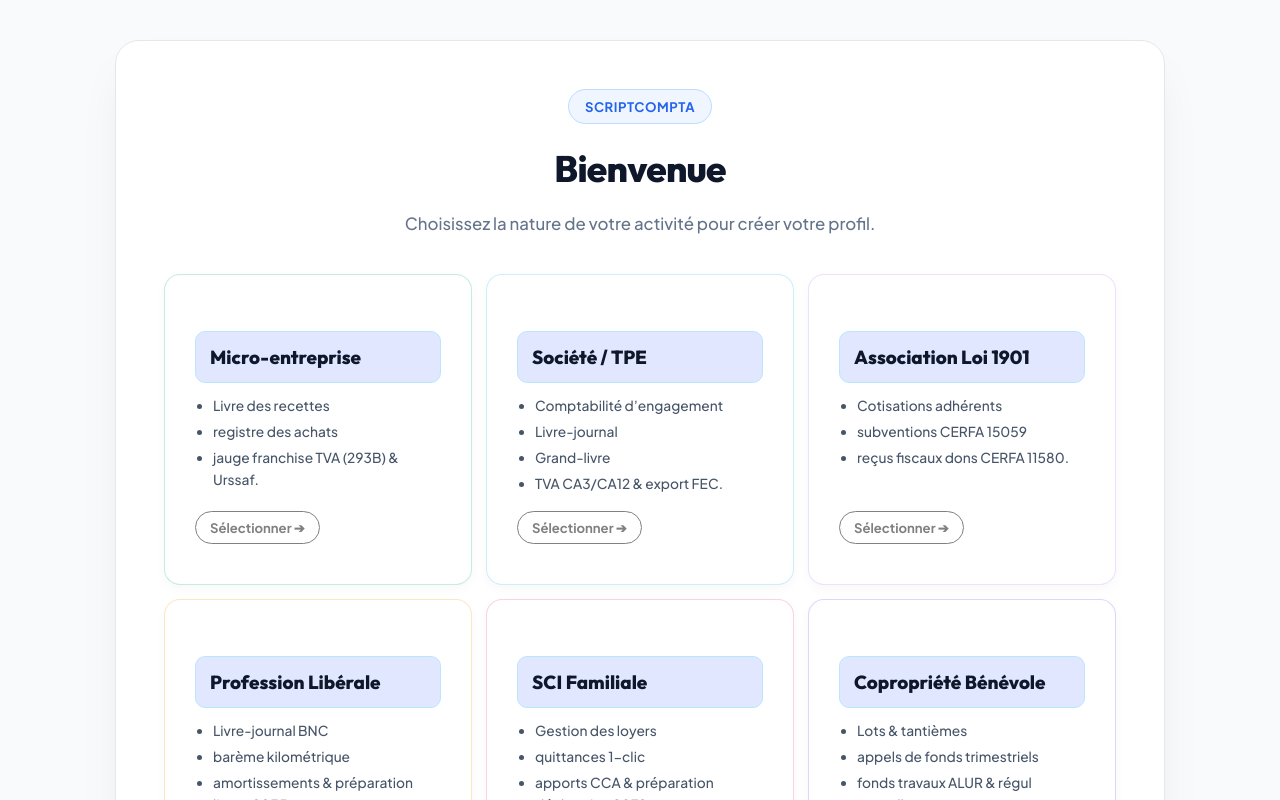
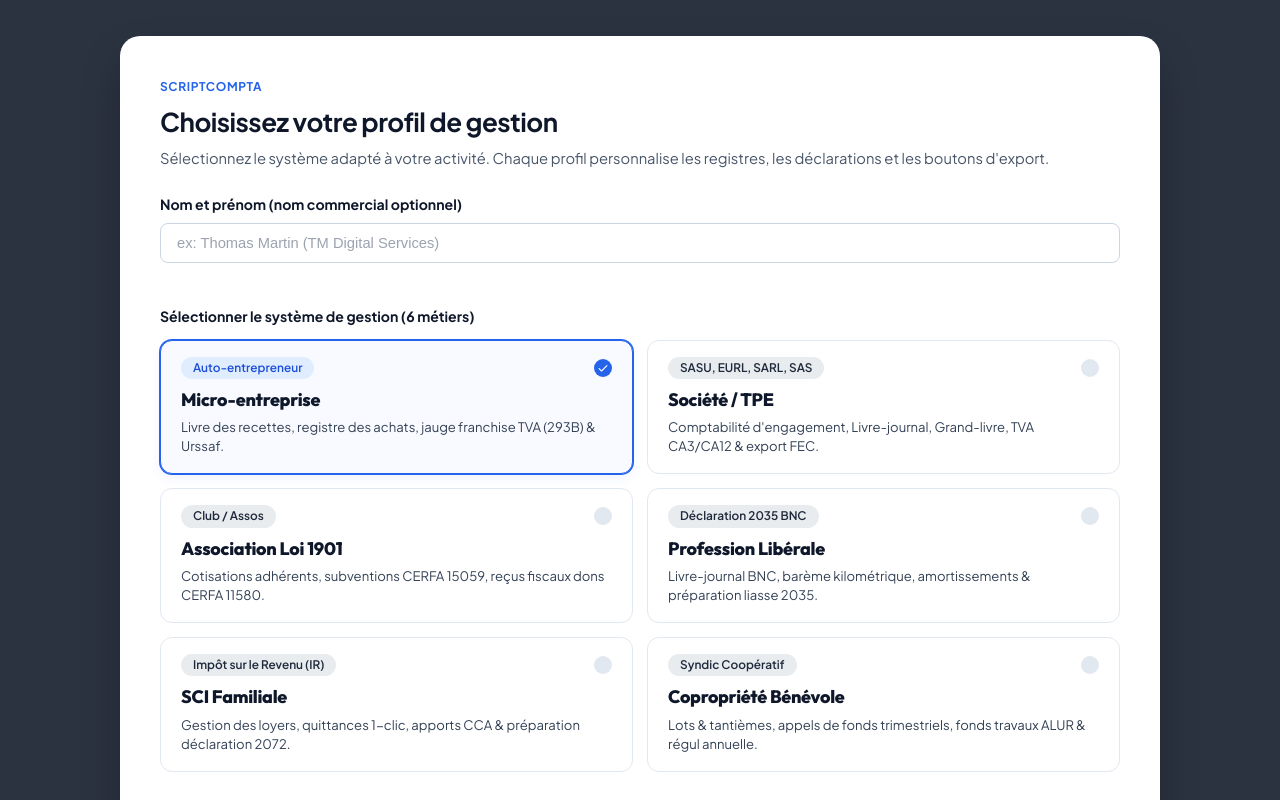
Before and after one commit to Github1234fab/scriptCompta, a Svelte app in the folder saas-svelte/: page / in a window 1280 px wide. Shown: the top 800 px of the page. Built offline with nearby package versions, Linux system fonts and the light colour scheme.

Commit message:
strucutre ok côte client

```diff
--- a/saas-svelte/src/components/Members.svelte
+++ b/saas-svelte/src/components/Members.svelte
@@ -34,11 +34,9 @@
   ];
 
   let allAssoTransactions = $derived.by(() => {
-    const fromStore = $transactions.filter((/** @type {any} */ t) =>
+    return $transactions.filter((/** @type {any} */ t) =>
       (t.compteAttribué === "756" || t.compteAttribué === "706" || t.compteCredit === "756" || t.compteCredit === "706" || t.compte === "756" || t.compte === "706") && t.credit > 0
     );
-    if (fromStore.length > 0) return fromStore;
-    return sampleAssoTx;
   });
 
   let filteredOperations = $derived(
--- a/saas-svelte/src/components/Sidebar.svelte
+++ b/saas-svelte/src/components/Sidebar.svelte
@@ -158,8 +158,7 @@
 
   <div class="sidebar-footer-card" style="margin: 6px 12px 14px 12px; padding: 10px 14px; border-top: 1px solid rgba(0, 0, 0, 0.6); border-bottom: 1px solid rgba(255, 255, 255, 0.08); border-left: 1px solid rgba(0, 0, 0, 0.4); border-right: 1px solid rgba(0, 0, 0, 0.4); background: #0c1322; border-radius: 8px; box-shadow: inset 0 2px 3px rgba(0, 0, 0, 0.75); box-sizing: border-box;">
     <div style="font-size: 0.68rem; text-transform: uppercase; font-weight: 700; color: #94a3b8; margin-bottom: 6px; letter-spacing: 0.05em;">Structure / Dossier</div>
-    <div style="display: flex; align-items: center; gap: 8px; width: 100%;">
-      <i class="fa-solid fa-building-columns" style="color: #60a5fa; font-size: 0.85rem; flex-shrink: 0;"></i>
+    <div style="display: flex; align-items: center; width: 100%;">
       <select
         value={$activeEntityId}
         onchange={(e) => {
@@ -171,7 +170,7 @@
             updateActiveEntityId(target.value);
           }
         }}
-        style="flex: 1; min-width: 0; background: #060b14; border-top: 1px solid rgba(0, 0, 0, 0.7); border-bottom: 1px solid rgba(255, 255, 255, 0.08); border-left: 1px solid rgba(0, 0, 0, 0.4); border-right: 1px solid rgba(0, 0, 0, 0.4); border-radius: 6px; color: #ffffff; font-weight: 600; font-size: 0.82rem; padding: 8px 10px; outline: none; cursor: pointer; text-overflow: ellipsis; overflow: hidden; white-space: nowrap; box-shadow: inset 0 1px 2px rgba(0, 0, 0, 0.8);"
+        style="flex: 1; min-width: 0; width: 100%; background: #060b14; border-top: 1px solid rgba(0, 0, 0, 0.7); border-bottom: 1px solid rgba(255, 255, 255, 0.08); border-left: 1px solid rgba(0, 0, 0, 0.4); border-right: 1px solid rgba(0, 0, 0, 0.4); border-radius: 6px; color: #ffffff; font-weight: 600; font-size: 0.82rem; padding: 8px 10px; outline: none; cursor: pointer; text-overflow: ellipsis; overflow: hidden; white-space: nowrap; box-shadow: inset 0 1px 2px rgba(0, 0, 0, 0.8);"
       >
         {#each $entities as entity}
           <option value={entity.id}>{entity.name}</option>
--- a/saas-svelte/src/components/WelcomeScreen.svelte
+++ b/saas-svelte/src/components/WelcomeScreen.svelte
@@ -1,22 +1,11 @@
 <script>
   import { updateEntities, updateActiveEntityId, entities, showToast, MANAGEMENT_MODELS } from '../lib/store.js';
 
-  let currentStep = $state(1); // 1 = Card Choice, 2 = Structure Info
   let nameInput = $state('');
-  let selectedModel = $state(''); // 'micro', 'tpe', 'asso', 'bnc', 'sci', 'copro'
-
-  /** @param {string} modelId */
-  function handleSelectModelCard(modelId) {
-    selectedModel = modelId;
-    currentStep = 2; // Smoothly advance to step 2 after card choice
-  }
-
-  function handleBackToStep1() {
-    currentStep = 1;
-  }
+  let selectedModel = $state('micro'); // 'micro', 'tpe', 'asso', 'bnc', 'sci', 'copro'
 
   /** @param {any} e */
-  function handleCreateFirstStructure(e) {
+  function handleStartWithProfile(e) {
     e.preventDefault();
     if (!nameInput.trim() || !selectedModel) return;
 
@@ -31,140 +20,431 @@
     updateActiveEntityId(newId);
 
     const modelObj = MANAGEMENT_MODELS[newEntity.model] || MANAGEMENT_MODELS.micro;
-    showToast(`🚀 Bienvenue ! Votre espace ${modelObj.title} "${newEntity.name}" est prêt.`);
+    showToast(`🚀 Bienvenue ! Votre profil ${modelObj.title} "${newEntity.name}" est configuré.`);
   }
 </script>
 
-<div class="welcome-screen-container" style="min-height: 100vh; width: 100%; background: #f8fafc; display: flex; align-items: center; justify-content: center; padding: 40px 20px; box-sizing: border-box;">
+<div class="welcome-page-wrapper">
+  <div class="welcome-card">
 
-  <div style="max-width: 1050px; width: 100%; background: #ffffff; border: 1px solid #e2e8f0; border-radius: 24px; padding: 48px; box-shadow: 0 25px 50px -12px rgba(15, 23, 42, 0.08);">
-
-    <!-- BRANDING & INTRO -->
-    <div style="text-align: center; max-width: 680px; margin: 0 auto 36px auto;">
-      <div style="display: inline-flex; align-items: center; gap: 10px; background: #eff6ff; border: 1px solid #bfdbfe; color: #2563eb; font-weight: 800; font-size: 0.82rem; padding: 6px 16px; border-radius: 30px; margin-bottom: 16px; letter-spacing: 0.04em; text-transform: uppercase;">
+    <!-- HEADER -->
+    <header class="welcome-header">
+      <div class="welcome-badge">
         SCRIPTCOMPTA
       </div>
+      <h1 class="welcome-title">
+        Choisissez votre profil de gestion
+      </h1>
+      <p class="welcome-subtitle">
+        Sélectionnez le système adapté à votre activité. Chaque profil personnalise les registres, les déclarations et les boutons d'export.
+      </p>
+    </header>
 
-      {#if currentStep === 1}
-        <h1 style="font-family: var(--font-title); font-size: 2.3rem; font-weight: 800; color: #0f172a; margin: 0 0 12px 0; letter-spacing: -0.02em;">
-          Bienvenue
-        </h1>
-        <p style="font-size: 1.05rem; color: #64748b; line-height: 1.6; margin: 0; font-weight: 500;">
-          Choisissez la nature de votre activité pour créer votre profil.
-        </p>
-      {:else}
-        <h1 style="font-family: var(--font-title); font-size: 2.2rem; font-weight: 800; color: #0f172a; margin: 0 0 12px 0; letter-spacing: -0.02em;">
-          Création de votre espace {MANAGEMENT_MODELS[selectedModel]?.title || ''}
-        </h1>
-        <p style="font-size: 1.02rem; color: #64748b; line-height: 1.6; margin: 0;">
-          {MANAGEMENT_MODELS[selectedModel]?.onboardingSubtitle || "Saisissez le nom de votre dossier ou entité pour finaliser la création."}
-        </p>
+    <form onsubmit={handleStartWithProfile} class="welcome-form">
+
+      <!-- INPUT NOM PRENOM -->
+      <div class="form-group">
+        <label for="welcome-entity-name" class="input-label">
+          Nom et prénom (nom commercial optionnel)
+        </label>
+        <input
+          type="text"
+          id="welcome-entity-name"
+          bind:value={nameInput}
+          required
+          placeholder="ex: Thomas Martin (TM Digital Services)"
+          class="name-input"
+        />
+      </div>
+
+      <!-- CHOIX DU SYSTEME DE GESTION (6 METIERS) -->
+      <div class="models-section">
+        <div class="section-heading">
+          Sélectionner le système de gestion (6 métiers)
+        </div>
+
+        <div class="models-grid">
+
+          <!-- 1. Micro-entreprise -->
+          <!-- svelte-ignore a11y_click_events_have_key_events, a11y_no_static_element_interactions -->
+          <div
+            class="model-card"
+            class:selected={selectedModel === 'micro'}
+            onclick={() => selectedModel = 'micro'}
+          >
+            <div class="card-top">
+              <span class="pill-badge pill-micro">Auto-entrepreneur</span>
+              <div class="radio-indicator" class:checked={selectedModel === 'micro'}>
+                {#if selectedModel === 'micro'}
+                  <svg viewBox="0 0 16 16" fill="currentColor" class="check-icon">
+                    <path d="M13.78 4.22a.75.75 0 010 1.06l-7.25 7.25a.75.75 0 01-1.06 0L2.22 9.28a.75.75 0 011.06-1.06L6 10.94l6.72-6.72a.75.75 0 011.06 0z" />
+                  </svg>
                 {/if}
               </div>
+            </div>
+            <h2 class="card-title">Micro-entreprise</h2>
+            <p class="card-desc">Livre des recettes, registre des achats, jauge franchise TVA (293B) & Urssaf.</p>
+          </div>
 
-    <!-- ÉTAPE 1 : UNIQUEMENT LES 6 CARTES MÉTIER -->
-    {#if currentStep === 1}
-      <div id="welcome-model-grid" style="display: grid; grid-template-columns: repeat(auto-fit, minmax(290px, 1fr)); gap:14px;">
-        {#each Object.values(MANAGEMENT_MODELS) as item}
+          <!-- 2. Société / TPE -->
           <!-- svelte-ignore a11y_click_events_have_key_events, a11y_no_static_element_interactions -->
           <div
-            onclick={() => handleSelectModelCard(item.id)}
-            style="padding: 40px 30px; min-height: 165px; border-radius: 16px; border: 1.5px solid {item.accentColor}40; background: #ffffff; box-shadow: 0 4px 12px rgba(15, 23, 42, 0.03); cursor: pointer; transition: all 0.22s ease-in-out; display: flex; flex-direction: column; justify-content: space-between; position: relative; overflow: hidden;"
-            onmouseenter={(e) => {
-              e.currentTarget.style.transform = 'scale(1.02)';
-              e.currentTarget.style.boxShadow = '0 12px 24px rgba(15, 23, 42, 0.08)';
-              const btn = e.currentTarget.querySelector('.btn-select');
-              if (btn instanceof HTMLElement) btn.style.transform = 'scale(1.08)';
-            }}
-            onmouseleave={(e) => {
-              e.currentTarget.style.transform = 'scale(1)';
-              e.currentTarget.style.boxShadow = '0 4px 12px rgba(15, 23, 42, 0.03)';
-              const btn = e.currentTarget.querySelector('.btn-select');
-              if (btn instanceof HTMLElement) btn.style.transform = 'scale(1)';
-            }}
+            class="model-card"
+            class:selected={selectedModel === 'tpe'}
+            onclick={() => selectedModel = 'tpe'}
           >
-            <!-- Top accent strip -->
-            <div style="position: absolute; top: 0; left: 0; right: 0; height: 0px; background: {item.accentColor};"></div>
-
-
-<div style="display: flex; flex-direction: column; gap: 16px; flex: 1; justify-content: space-between;">
-              <div style="display: flex; flex-direction: column; gap: 12px;">
-                <div style="display: flex; align-items: center; justify-content: center; gap: 8px; margin-bottom: 4px; margin-top: 0px;">
-                  <!-- <span style="font-size: 0.74rem; font-weight: 800; padding: 10px 10px; border-radius: 20px; background: {item.accentColor}18; color: {item.accentColor}; border: 1px solid {item.accentColor}40; letter-spacing: 0.02em; white-space: nowrap; overflow: hidden; text-overflow: ellipsis; max-width: 65%;">
-                    {item.badge}
-                  </span> -->
-                </div>
-                <h4 style="font-size: 1.18rem; font-weight: 800; color: #0f172a; margin: 0; font-family: var(--font-title); background-color: #e0e7ff; border: 1px solid #bae6fd; padding: 10px 14px; border-radius: 10px;">{item.title}</h4>
-                <ul style="margin: 0; padding-left: 18px; font-size: 0.86rem; color: #475569; line-height: 1.6; display: flex; flex-direction: column; gap: 4px; font-weight: 500;">
-                  {#each item.desc.split(',') as feature}
-                    <li>{feature.trim()}</li>
-                  {/each}
-                </ul>
-              </div>
-              <span class="btn-select" style="font-size: 0.82rem; font-weight: 800; color: grey; display: inline-flex; align-items: center; gap: 10px; white-space: nowrap; flex-shrink: 0; border: 1px solid grey; padding: 5px 14px; border-radius: 20px; align-self: flex-start; margin-top: auto; transition: transform 0.22s ease-in-out;">
-                Sélectionner ➔
-              </span>
+            <div class="card-top">
+              <span class="pill-badge pill-neutral">SASU, EURL, SARL, SAS</span>
+              <div class="radio-indicator" class:checked={selectedModel === 'tpe'}>
+                {#if selectedModel === 'tpe'}
+                  <svg viewBox="0 0 16 16" fill="currentColor" class="check-icon">
+                    <path d="M13.78 4.22a.75.75 0 010 1.06l-7.25 7.25a.75.75 0 01-1.06 0L2.22 9.28a.75.75 0 011.06-1.06L6 10.94l6.72-6.72a.75.75 0 011.06 0z" />
+                  </svg>
+                {/if}
               </div>
             </div>
-        {/each}
+            <h2 class="card-title">Société / TPE</h2>
+            <p class="card-desc">Comptabilité d'engagement, Livre-journal, Grand-livre, TVA CA3/CA12 & export FEC.</p>
           </div>
 
-    <!-- ÉTAPE 2 : APPRÈS CLIC SUR CARTE, DEMANDE DU NOM -->
-    {:else}
-      <form onsubmit={handleCreateFirstStructure} style="max-width: 620px; margin: 0 auto; display: flex; flex-direction: column; gap: 32px;">
+          <!-- 3. Association Loi 1901 -->
+          <!-- svelte-ignore a11y_click_events_have_key_events, a11y_no_static_element_interactions -->
+          <div
+            class="model-card"
+            class:selected={selectedModel === 'asso'}
+            onclick={() => selectedModel = 'asso'}
+          >
+            <div class="card-top">
+              <span class="pill-badge pill-neutral">Club / Assos</span>
+              <div class="radio-indicator" class:checked={selectedModel === 'asso'}>
+                {#if selectedModel === 'asso'}
+                  <svg viewBox="0 0 16 16" fill="currentColor" class="check-icon">
+                    <path d="M13.78 4.22a.75.75 0 010 1.06l-7.25 7.25a.75.75 0 01-1.06 0L2.22 9.28a.75.75 0 011.06-1.06L6 10.94l6.72-6.72a.75.75 0 011.06 0z" />
+                  </svg>
+                {/if}
+              </div>
+            </div>
+            <h2 class="card-title">Association Loi 1901</h2>
+            <p class="card-desc">Cotisations adhérents, subventions CERFA 15059, reçus fiscaux dons CERFA 11580.</p>
+          </div>
 
-        <!-- PILULE RAPPEL DU PROFIL -->
-        <div style="display: flex; justify-content: center;">
-          <div style="display: inline-flex; align-items: center; gap: 10px; background: #f8fafc; border: 1px solid #cbd5e1; padding: 6px 16px; border-radius: 30px;">
-            <span style="font-size: 0.78rem; font-weight: 800; padding: 3px 10px; border-radius: 20px; background: #e2e8f0; color: #334155;">
-              {MANAGEMENT_MODELS[selectedModel]?.badge || 'Profil'}
-            </span>
-            <span style="font-size: 0.92rem; font-weight: 800; color: #0f172a;">
-              {MANAGEMENT_MODELS[selectedModel]?.title}
-            </span>
+          <!-- 4. Profession Libérale -->
+          <!-- svelte-ignore a11y_click_events_have_key_events, a11y_no_static_element_interactions -->
+          <div
+            class="model-card"
+            class:selected={selectedModel === 'bnc'}
+            onclick={() => selectedModel = 'bnc'}
+          >
+            <div class="card-top">
+              <span class="pill-badge pill-neutral">Déclaration 2035 BNC</span>
+              <div class="radio-indicator" class:checked={selectedModel === 'bnc'}>
+                {#if selectedModel === 'bnc'}
+                  <svg viewBox="0 0 16 16" fill="currentColor" class="check-icon">
+                    <path d="M13.78 4.22a.75.75 0 010 1.06l-7.25 7.25a.75.75 0 01-1.06 0L2.22 9.28a.75.75 0 011.06-1.06L6 10.94l6.72-6.72a.75.75 0 011.06 0z" />
+                  </svg>
+                {/if}
+              </div>
+            </div>
+            <h2 class="card-title">Profession Libérale</h2>
+            <p class="card-desc">Livre-journal BNC, barème kilométrique, amortissements & préparation liasse 2035.</p>
+          </div>
+
+          <!-- 5. SCI Familiale -->
+          <!-- svelte-ignore a11y_click_events_have_key_events, a11y_no_static_element_interactions -->
+          <div
+            class="model-card"
+            class:selected={selectedModel === 'sci'}
+            onclick={() => selectedModel = 'sci'}
+          >
+            <div class="card-top">
+              <span class="pill-badge pill-neutral">Impôt sur le Revenu (IR)</span>
+              <div class="radio-indicator" class:checked={selectedModel === 'sci'}>
+                {#if selectedModel === 'sci'}
+                  <svg viewBox="0 0 16 16" fill="currentColor" class="check-icon">
+                    <path d="M13.78 4.22a.75.75 0 010 1.06l-7.25 7.25a.75.75 0 01-1.06 0L2.22 9.28a.75.75 0 011.06-1.06L6 10.94l6.72-6.72a.75.75 0 011.06 0z" />
+                  </svg>
+                {/if}
+              </div>
+            </div>
+            <h2 class="card-title">SCI Familiale</h2>
+            <p class="card-desc">Gestion des loyers, quittances 1-clic, apports CCA & préparation déclaration 2072.</p>
+          </div>
+
+          <!-- 6. Copropriété Bénévole -->
+          <!-- svelte-ignore a11y_click_events_have_key_events, a11y_no_static_element_interactions -->
+          <div
+            class="model-card"
+            class:selected={selectedModel === 'copro'}
+            onclick={() => selectedModel = 'copro'}
+          >
+            <div class="card-top">
+              <span class="pill-badge pill-neutral">Syndic Coopératif</span>
+              <div class="radio-indicator" class:checked={selectedModel === 'copro'}>
+                {#if selectedModel === 'copro'}
+                  <svg viewBox="0 0 16 16" fill="currentColor" class="check-icon">
+                    <path d="M13.78 4.22a.75.75 0 010 1.06l-7.25 7.25a.75.75 0 01-1.06 0L2.22 9.28a.75.75 0 011.06-1.06L6 10.94l6.72-6.72a.75.75 0 011.06 0z" />
+                  </svg>
+                {/if}
+              </div>
+            </div>
+            <h2 class="card-title">Copropriété Bénévole</h2>
+            <p class="card-desc">Lots & tantièmes, appels de fonds trimestriels, fonds travaux ALUR & régul annuelle.</p>
+          </div>
+
         </div>
       </div>
 
-        <!-- BLOC DE SAISIE PRINCIPAL (TEXTE DE SAISIE DYNAMIQUE SELON PROFIL) -->
-        <div style="background: #e0f2fe; border-radius: 16px; padding: 28px; display: flex; flex-direction: column; gap: 12px;">
-          <label for="welcome-structure-name" style="font-size: 1.08rem; font-weight: 800; color: #0f172a; display: block;">
-            {
-              selectedModel === 'micro' ? 'Saisissez votre Nom, Prénom ou nom commercial :' :
-              selectedModel === 'tpe' ? 'Saisissez la raison sociale officielle de la société :' :
-              selectedModel === 'asso' ? "Saisissez le nom officiel de l'association :" :
-              selectedModel === 'bnc' ? 'Saisissez le nom du cabinet ou du praticien :' :
-              selectedModel === 'sci' ? 'Saisissez le nom de la SCI :' :
-              selectedModel === 'copro' ? 'Saisissez la désignation de la résidence / copropriété :' :
-              'Saisissez le nom officiel de votre structure :'
-            }
-          </label>
-          <!-- svelte-ignore a11y_autofocus -->
-          <input
-            type="text"
-            id="welcome-structure-name"
-            bind:value={nameInput}
-            autofocus
-            required
-            placeholder={MANAGEMENT_MODELS[selectedModel]?.onboardingPlaceholder || "ex: Horizon Conseil SASU..."}
-            style="width: 100%; padding: 14px 18px; font-size: 0.98rem; background: #ffffff; border: 1px solid #cbd5e1; border-radius: 12px; color: #0f172a; font-weight: 500; outline: none; box-sizing: border-box; transition: all 0.2s;"
-          />
-          <p style="font-size: 0.86rem; color: #0369a1; margin: 0; font-weight: 600;">
-            Ce nom apparaîtra sur vos bilans et vos documents d'export.
-          </p>
-        </div>
-
-        <!-- BOUTONS D'ACTION AVEC ESPACE SUFFISANT -->
-        <div style="display: flex; gap: 16px; justify-content: center; padding-top: 8px;">
-          <button type="button" onclick={handleBackToStep1} style="padding: 14px 28px; font-weight: 700; font-size: 0.95rem; background: #ffffff; color: #475569; border: 1.5px solid #cbd5e1; border-radius: 12px; cursor: pointer; transition: all 0.2s;">
-            ← Changer de profil
-          </button>
-          <button type="submit" style="padding: 16px 48px; font-weight: 800; font-size: 1.05rem; background: #0f172a; color: #ffffff; border: none; border-radius: 12px; cursor: pointer; box-shadow: 0 10px 25px rgba(15, 23, 42, 0.25); transition: all 0.2s;">
-            Valider & Démarrer ➔
+      <!-- BOUTON VALIDER & DEMARRER -->
+      <div class="form-actions">
+        <button type="submit" class="submit-btn">
+          Démarrer avec ce profil ➔
         </button>
       </div>
 
     </form>
-    {/if}
-
   </div>
 </div>
+
+<style>
+  .welcome-page-wrapper {
+    min-height: 100vh;
+    width: 100%;
+    background-color: #3b4252; /* dark background behind the modal sheet, matching screenshot */
+    background: #2b3240;
+    display: flex;
+    align-items: center;
+    justify-content: center;
+    padding: 36px 20px;
+    box-sizing: border-box;
+    font-family: inherit;
+  }
+
+  .welcome-card {
+    max-width: 1040px;
+    width: 100%;
+    background: #ffffff;
+    border-radius: 20px;
+    padding: 36px 40px 32px 40px;
+    box-shadow: 0 20px 45px -10px rgba(0, 0, 0, 0.35);
+    box-sizing: border-box;
+  }
+
+  .welcome-header {
+    margin-bottom: 24px;
+    text-align: left;
+  }
+
+  .welcome-badge {
+    display: inline-block;
+    color: #2563eb;
+    font-weight: 800;
+    font-size: 0.75rem;
+    letter-spacing: 0.05em;
+    text-transform: uppercase;
+    margin-bottom: 10px;
+  }
+
+  .welcome-title {
+    font-size: 1.62rem;
+    font-weight: 800;
+    color: #0f172a;
+    margin: 0 0 8px 0;
+    letter-spacing: -0.02em;
+    line-height: 1.25;
+  }
+
+  .welcome-subtitle {
+    font-size: 0.92rem;
+    color: #475569;
+    line-height: 1.5;
+    margin: 0;
+  }
+
+  .welcome-form {
+    display: flex;
+    flex-direction: column;
+    gap: 22px;
+  }
+
+  .form-group {
+    display: flex;
+    flex-direction: column;
+    gap: 8px;
+  }
+
+  .input-label {
+    font-size: 0.88rem;
+    font-weight: 700;
+    color: #0f172a;
+  }
+
+  .name-input {
+    width: 100%;
+    padding: 11px 16px;
+    font-size: 0.92rem;
+    color: #0f172a;
+    background: #ffffff;
+    border: 1px solid #d1d5db;
+    border-radius: 8px;
+    box-sizing: border-box;
+    outline: none;
+    transition: border-color 0.2s, box-shadow 0.2s;
+  }
+
+  .name-input::placeholder {
+    color: #9ca3af;
+    font-weight: 400;
+  }
+
+  .name-input:focus {
+    border-color: #2563eb;
+    box-shadow: 0 0 0 3px rgba(37, 99, 235, 0.12);
+  }
+
+  .models-section {
+    display: flex;
+    flex-direction: column;
+    gap: 12px;
+  }
+
+  .section-heading {
+    font-size: 0.88rem;
+    font-weight: 700;
+    color: #0f172a;
+  }
+
+  .models-grid {
+    display: grid;
+    grid-template-columns: repeat(2, 1fr);
+    gap: 14px;
+  }
+
+  @media (max-width: 768px) {
+    .models-grid {
+      grid-template-columns: 1fr;
+    }
+    .welcome-card {
+      padding: 24px 20px;
+    }
+  }
+
+  .model-card {
+    background: #ffffff;
+    border: 1.5px solid #e2e8f0;
+    border-radius: 12px;
+    padding: 16px 20px 18px 20px;
+    cursor: pointer;
+    transition: all 0.18s ease;
+    display: flex;
+    flex-direction: column;
+    user-select: none;
+  }
+
+  .model-card:hover {
+    border-color: #cbd5e1;
+    background: #fafafa;
+  }
+
+  /* État sélectionné (ex: Micro-entreprise dans la maquette) */
+  .model-card.selected {
+    border-color: #2563eb;
+    background: #f8faff;
+    box-shadow: 0 0 0 1px #2563eb, 0 4px 12px rgba(37, 99, 235, 0.08);
+  }
+
+  .card-top {
+    display: flex;
+    align-items: center;
+    justify-content: space-between;
+    margin-bottom: 10px;
+  }
+
+  .pill-badge {
+    display: inline-block;
+    padding: 4px 12px;
+    font-size: 0.74rem;
+    font-weight: 600;
+    border-radius: 9999px;
+    line-height: 1.2;
+  }
+
+  .pill-neutral {
+    background: #e9ecef;
+    color: #1e293b;
+  }
+
+  .pill-micro {
+    background: #e0edff;
+    color: #1d4ed8;
+  }
+
+  .radio-indicator {
+    width: 18px;
+    height: 18px;
+    border-radius: 50%;
+    background: #e2e8f0;
+    display: flex;
+    align-items: center;
+    justify-content: center;
+    flex-shrink: 0;
+    transition: all 0.2s ease;
+  }
+
+  .radio-indicator.checked {
+    background: #2563eb;
+    color: #ffffff;
+  }
+
+  .check-icon {
+    width: 12px;
+    height: 12px;
+  }
+
+  .card-title {
+    font-family: 'Outfit', -apple-system, BlinkMacSystemFont, sans-serif;
+    font-size: 1.12rem;
+    font-weight: 800;
+    color: #0f172a;
+    margin: 0 0 6px 0;
+    line-height: 1.25;
+    letter-spacing: -0.015em;
+  }
+
+  .card-desc {
+    font-size: 0.82rem;
+    color: #334155;
+    line-height: 1.45;
+    margin: 0;
+  }
+
+  .form-actions {
+    display: flex;
+    justify-content: flex-end;
+    margin-top: 10px;
+  }
+
+  .submit-btn {
+    display: inline-flex;
+    align-items: center;
+    gap: 8px;
+    background: #090d16;
+    color: #ffffff;
+    font-size: 0.88rem;
+    font-weight: 700;
+    padding: 10px 22px;
+    border-radius: 8px;
+    border: none;
+    cursor: pointer;
+    box-shadow: 0 4px 6px -1px rgba(0, 0, 0, 0.1);
+    transition: background 0.18s ease, transform 0.12s ease;
+  }
+
+  .submit-btn:hover {
+    background: #1e293b;
+    transform: translateY(-1px);
+  }
+
+  .submit-btn:active {
+    transform: translateY(0);
+  }
+</style>
```
Also changed, not shown: saas-svelte/src/lib/store.js. Lines whose indentation alone changed are shown as unchanged.
